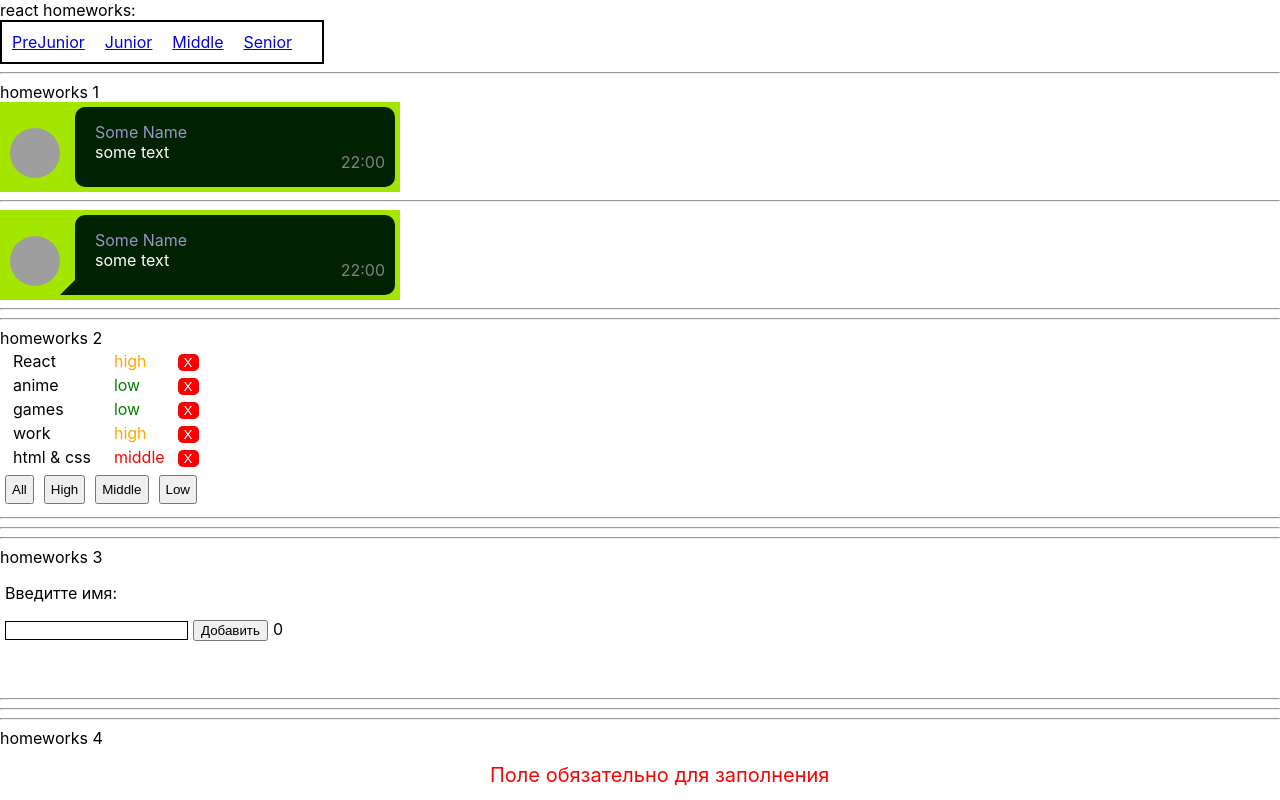
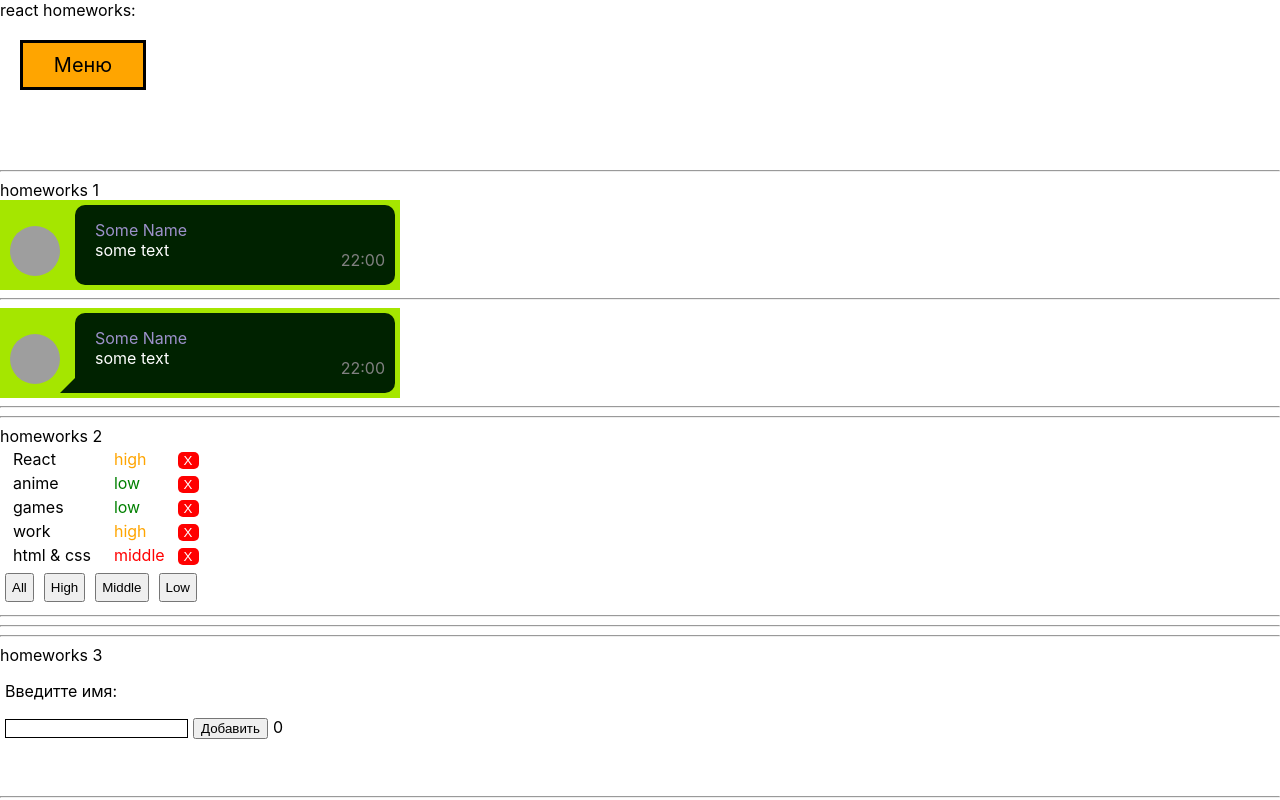
Before and after one commit to Crash2022/Samurai-Homeworks, a React (Create React App) app: page /#/pre-junior in a window 1280 px wide. Shown: the top 800 px of the page. Built offline with nearby package versions, Linux system fonts and the light colour scheme; grey boxes are pictures that could not be loaded.

Commit message:
add styles

```diff
--- a/src/p2-homeworks/h5-rrd-v6/Header.module.css
+++ b/src/p2-homeworks/h5-rrd-v6/Header.module.css
@@ -1,7 +1,33 @@
 .header {
+    position: relative;
+    cursor: pointer;
+    height: 110px;
+    margin: 20px;
+}
+.header:hover .headerLinks {
+    display: block;
+}
+.headerMenu {
+    padding: 10px;
+    margin-bottom: 5px;
+    border: 3px solid black;
+    background-color: orange;
+    width: 100px;
+    font-size: 20px;
+    text-align: center;
+}
+.headerLinks {
     border: 2px solid black;
-    display: flex;
-    justify-content: center;
+    /*display: flex;
+    justify-content: center;*/
     max-width: 300px;
     padding: 10px;
+    text-align: center;
+
+    display: none;
+    position: absolute;
+    box-shadow: 0px 8px 16px 0px rgba(0,0,0,0.2);
+    z-index: 1;
+
+    /*transition: all 5s ease-in-out;*/
 }
--- a/src/p2-homeworks/h5-rrd-v6/Header.tsx
+++ b/src/p2-homeworks/h5-rrd-v6/Header.tsx
@@ -5,11 +5,16 @@ import style from './Header.module.css'
 function Header() {
     return (
         <div className={style.header}>
-            {/*// add NavLinks*/}
-            <NavLink to={'/pre-junior'} style={{paddingRight: '20px'}}>PreJunior</NavLink>
-            <NavLink to={'/junior'} style={{paddingRight: '20px'}}>Junior</NavLink>
-            <NavLink to={'/middle'} style={{paddingRight: '20px'}}>Middle</NavLink>
-            <NavLink to={'/senior'} style={{paddingRight: '20px'}}>Senior</NavLink>
+            <div className={style.headerMenu}>
+                Меню
+            </div>
+            <div className={style.headerLinks}>
+                {/*// add NavLinks*/}
+                <NavLink to={'/pre-junior'} style={{paddingRight: '20px'}}>PreJunior</NavLink>
+                <NavLink to={'/junior'} style={{paddingRight: '20px'}}>Junior</NavLink>
+                <NavLink to={'/middle'} style={{paddingRight: '20px'}}>Middle</NavLink>
+                <NavLink to={'/senior'} style={{paddingRight: '20px'}}>Senior</NavLink>
+            </div>
         </div>
     )
 }
--- a/src/p2-homeworks/h5-rrd-v6/pages/Junior.tsx
+++ b/src/p2-homeworks/h5-rrd-v6/pages/Junior.tsx
@@ -2,8 +2,8 @@ import React from 'react'
 
 function Junior() {
     return (
-        <div>
-            Junior. Надо ещё подучиться...
+        <div style={{margin: '20px'}}>
+            Junior. Игнат, я сделал как мог, но я ещё постараюсь... )
         </div>
     )
 }
--- a/src/p2-homeworks/h5-rrd-v6/pages/Middle.tsx
+++ b/src/p2-homeworks/h5-rrd-v6/pages/Middle.tsx
@@ -2,7 +2,7 @@ import React from 'react'
 
 function Middle() {
     return (
-        <div>
+        <div style={{margin: '20px'}}>
             Middle. Ты уже знаешь многое, но не всё, так что учись дальше...
         </div>
     )
--- a/src/p2-homeworks/h5-rrd-v6/pages/PreJunior.tsx
+++ b/src/p2-homeworks/h5-rrd-v6/pages/PreJunior.tsx
@@ -12,7 +12,6 @@ function PreJunior() {
             <HW3/>
             <HW4/>
             {/*<HW6/>*/}
-
         </div>
     )
 }
--- a/src/p2-homeworks/h5-rrd-v6/pages/Senior.tsx
+++ b/src/p2-homeworks/h5-rrd-v6/pages/Senior.tsx
@@ -2,7 +2,7 @@ import React from 'react'
 
 function Senior() {
     return (
-        <div>
+        <div style={{margin: '20px'}}>
             Senior. Ты уже бородартый дядька, можешь и отдохнуть).
         </div>
     )
```
